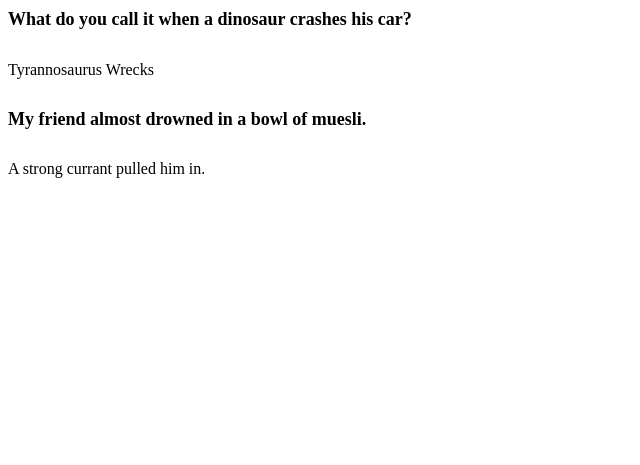
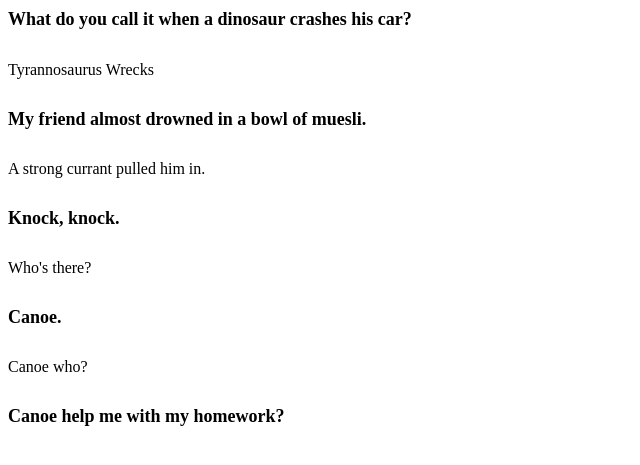
Before and after one commit to Tam-ski/group_cheatsheet, a plain HTML site: page index.html in a window 1280 px wide. Shown: the part 79-544 px from the top of the page, without its empty margins (0-640 px from the left). Drawn offline with Linux system fonts and the light colour scheme.

Commit message:
third joke

```diff
--- a/index.html
+++ b/index.html
@@ -18,4 +18,12 @@
 			<h5> My friend almost drowned in a bowl of muesli.</h5>
 			<p2> A strong currant pulled him in. </p2>
 		</div>
+
+		<div>
+			<h5>Knock, knock.</h5>
+			<p>Who's there?</p>
+			<h5>Canoe.</h5>
+			<p>Canoe who?</p>
+			<h5>Canoe help me with my homework?</h5>
+		</div>
 	</body>
```
